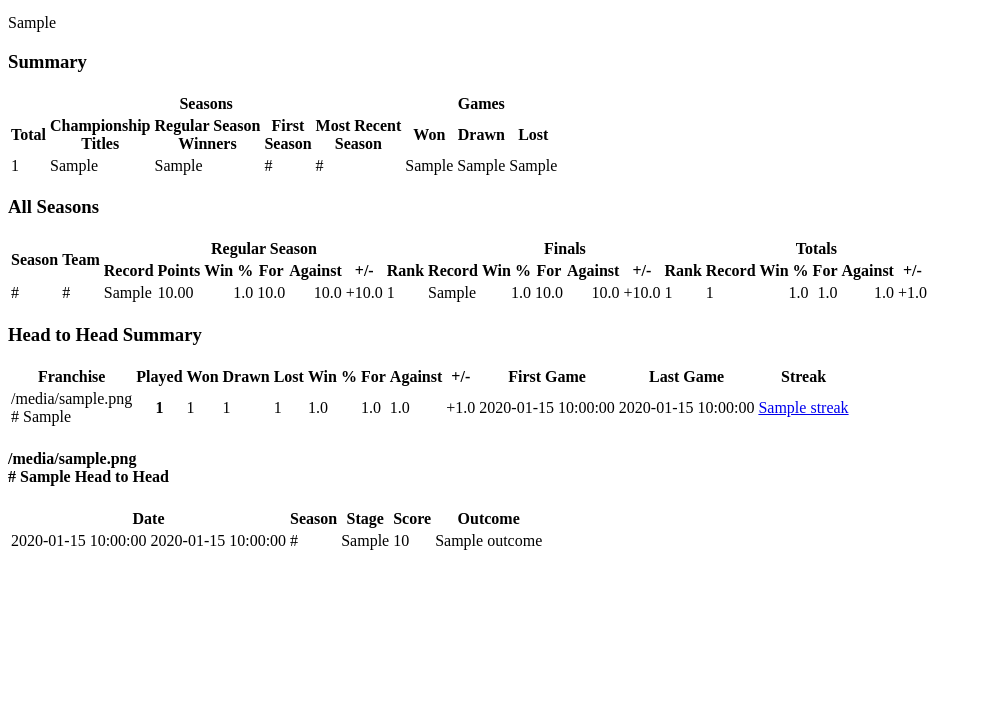
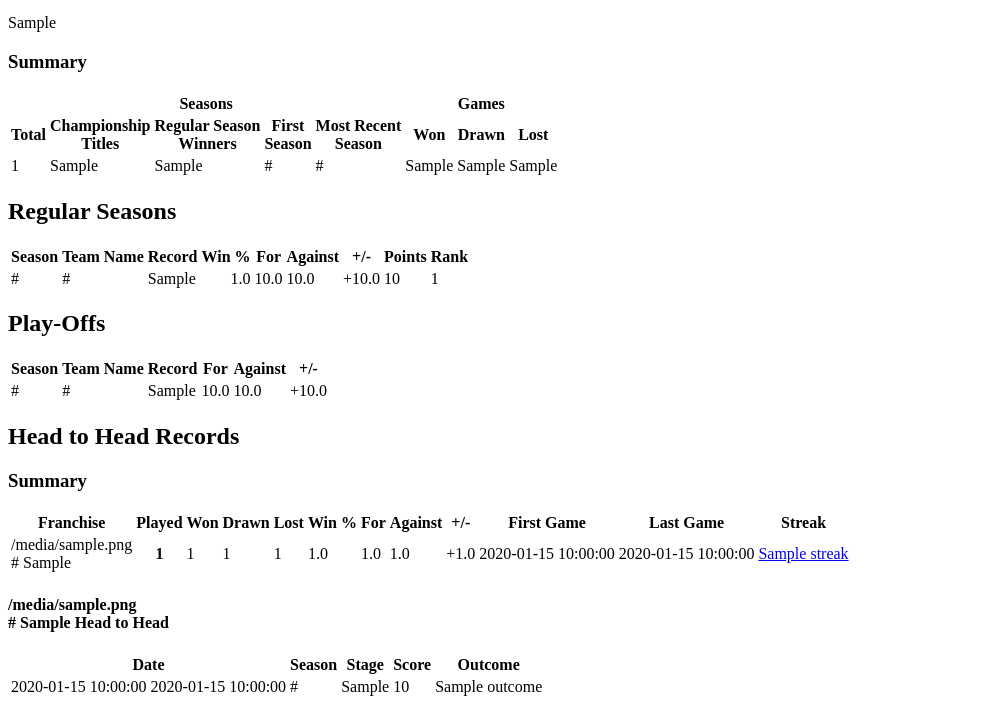
Before and after one commit to zilupe/unicorn, a Python web app: template unicorn/templates/franchise.html in a window 1280 px wide. Shown: the part 169-876 px from the top of the page, without its empty margins (0-982 px from the left). Before the commit the page ends 719 px from the top, so only its background shows below. Run offline with Jinja, Linux system fonts and the light colour scheme; the template is opened without the code that fills it: most values are stand-ins (such as "Sample title", 1, 10 or a date in 2020).

Commit message:
Data Tables

```diff
--- a/unicorn/models.py
+++ b/unicorn/models.py
@@ -415,6 +415,10 @@ class Season(Base):
     def finals_champions(self):
         return self.finals_teams_ranked[0]
 
+    @cached_property
+    def date_range_link(self):
+        return '<a href="{}">{}</a>'.format(self.simple_url, self.date_range_str)
+
     # @cached_property
     # def games_by_week(self):
     #     games = collections.OrderedDict()
--- a/unicorn/templates/components/style.css.jinja
+++ b/unicorn/templates/components/style.css.jinja
@@ -49,6 +49,11 @@ table.h2h-stats {
 
 {% endfor %}
 
+.season-record-str {
+    color: #696969;
+    font-size: small;
+}
+
 
 
 /*
--- a/unicorn/templates/franchise.html
+++ b/unicorn/templates/franchise.html
@@ -61,75 +61,90 @@
     </tbody>
 </table>
 
-<h3 class="mt-5 mb-3">All Seasons</h3>
+<h2 class="mt-5 mb-3">Regular Seasons</h2>
 
-<table class="table table-hover table-bordered table-sm">
+<table class="table data-table-simple">
     <thead class="thead-light">
         <tr>
-            <th rowspan="2">Season</th>
-            <th rowspan="2">Team</th>
-            <th colspan="7">Regular Season</th>
-            <th colspan="6">Finals</th>
-            <th colspan="5">Totals</th>
-        </tr>
-        <tr>
-            <th>Record</th>
-            <th>Points</th>
-            <th>Win %</th>
-            <th>For</th>
-            <th>Against</th>
-            <th>+/-</th>
-            <th>Rank</th>
+            <th data-orderable="false">Season</th>
+            <th data-orderable="false">Team Name</th>
 
-            <th>Record</th>
-            <th>Win %</th>
-            <th>For</th>
-            <th>Against</th>
-            <th>+/-</th>
-            <th>Rank</th>
+            <th class="text-center">Record</th>
 
-            <th>Record</th>
-            <th>Win %</th>
-            <th>For</th>
-            <th>Against</th>
-            <th>+/-</th>
+            <th class="text-right">Win %</th>
+
+            <th class="text-right">For</th>
+            <th class="text-right">Against</th>
+            <th class="text-right">+/-</th>
+
+            <th class="text-center">Points</th>
+            <th class="text-center">Rank</th>
         </tr>
     </thead>
     <tbody>
+
         {% for team in franchise.teams_sorted %}
             <tr>
                 <td>{{ team.season.simple_link|safe }}</td>
                 <td>{{ team.simple_link|safe }}</td>
 
-                <td>{{ team.regular_record_str }}</td>
-                <td>{{ '%.2f'| format(team.regular_points_avg) }}</td>
+                <td class="text-center">{{ team.regular_record_str }}</td>
+
                 <td style="text-align: right">{{ '%.1f'| format(team.regular_win_percentage) }}</td>
-                <td style="text-align: right">{{ '%.1f'| format(team.regular_score_for_avg) }}</td>
-                <td style="text-align: right">{{ '%.1f'| format(team.regular_score_against_avg) }}</td>
-                <td style="text-align: right">{{ '%+.1f'| format(team.regular_score_difference_avg) }}</td>
-                <td>{{ team.regular_rank }}</td>
 
+                <td class="text-right">{{ '%.1f'| format(team.regular_score_for_avg) }}</td>
+                <td class="text-right">{{ '%.1f'| format(team.regular_score_against_avg) }}</td>
+                <td class="text-right">{{ '%+.1f'| format(team.regular_score_difference_avg) }}</td>
 
-                <td>{{ team.finals_record_str }}</td>
-                <td style="text-align: right">{{ '%.1f'| format(team.finals_win_percentage) }}</td>
-                <td style="text-align: right">{{ '%.1f'| format(team.finals_score_for_avg) }}</td>
-                <td style="text-align: right">{{ '%.1f'| format(team.finals_score_against_avg) }}</td>
-                <td style="text-align: right">{{ '%+.1f'| format(team.finals_score_difference_avg) }}</td>
-                <td>{{ team.finals_rank }}</td>
-
-                <td>{{ team.total_record_str }}</td>
-                <td style="text-align: right">{{ '%.1f'| format(team.total_win_percentage) }}</td>
-                <td style="text-align: right">{{ '%.1f'| format(team.total_score_for_avg) }}</td>
-                <td style="text-align: right">{{ '%.1f'| format(team.total_score_against_avg) }}</td>
-                <td style="text-align: right">{{ '%+.1f'| format(team.total_score_difference_avg) }}</td>
+                <td class="text-center">{{ team.regular_points }}</td>
+                <td class="text-center">{{ team.regular_rank }}</td>
             </tr>
         {% endfor %}
+
     </tbody>
 </table>
 
-<h3 class="mt-5 mb-3">Head to Head Summary</h3>
 
-<table class="table table-hover">
+<h2 class="mt-5 mb-3">Play-Offs</h2>
+
+<table class="table data-table-simple">
+    <thead class="thead-light">
+        <tr>
+            <th data-orderable="false">Season</th>
+            <th data-orderable="false">Team Name</th>
+
+            <th class="text-center">Record</th>
+
+            <th class="text-right">For</th>
+            <th class="text-right">Against</th>
+            <th class="text-right">+/-</th>
+
+        </tr>
+    </thead>
+    <tbody>
+
+        {% for team in franchise.teams_sorted %}
+            <tr>
+                <td>{{ team.season.simple_link|safe }}</td>
+                <td>{{ team.simple_link|safe }}</td>
+
+                <td class="text-center">{{ team.finals_record_str }}</td>
+
+                <td class="text-right">{{ '%.1f'| format(team.finals_score_for_avg) }}</td>
+                <td class="text-right">{{ '%.1f'| format(team.finals_score_against_avg) }}</td>
+                <td class="text-right">{{ '%+.1f'| format(team.finals_score_difference_avg) }}</td>
+
+            </tr>
+        {% endfor %}
+
+    </tbody>
+</table>
+
+<h2 class="mt-5 mb-3">Head to Head Records</h2>
+
+<h3 class="mt-5 mb-3">Summary</h3>
+
+<table class="table table-hover data-table-simple">
     <thead>
         <tr>
             <th>Franchise</th>
@@ -186,7 +201,16 @@
 
             {% else %}
 
-                <td colspan="10">&nbsp;</td>
+                <td></td>
+                <td></td>
+                <td></td>
+                <td></td>
+                <td></td>
+                <td></td>
+                <td></td>
+                <td></td>
+                <td></td>
+                <td></td>
 
             {% endif %}
         </tr>
@@ -199,7 +223,8 @@
 
     {% if other.total_played > 0 %}
 
-        <h4 class="mt-4 mb-2" id="h2h_vs_{{ other.franchise.id }}">
+        <h4 class="mt-5 mb-3" id="h2h_vs_{{ other.franchise.id }}">
+
             <div class="media">
                 <div class="align-self-center mr-3">
                     {{ other.franchise.logo_html|safe }}
```
Also changed, not shown: unicorn/templates/components/container.html (+33 -0 lines), unicorn/templates/franchises_all.html (+5 -10 lines), unicorn/templates/seasons_all.html (+99 -6 lines).
